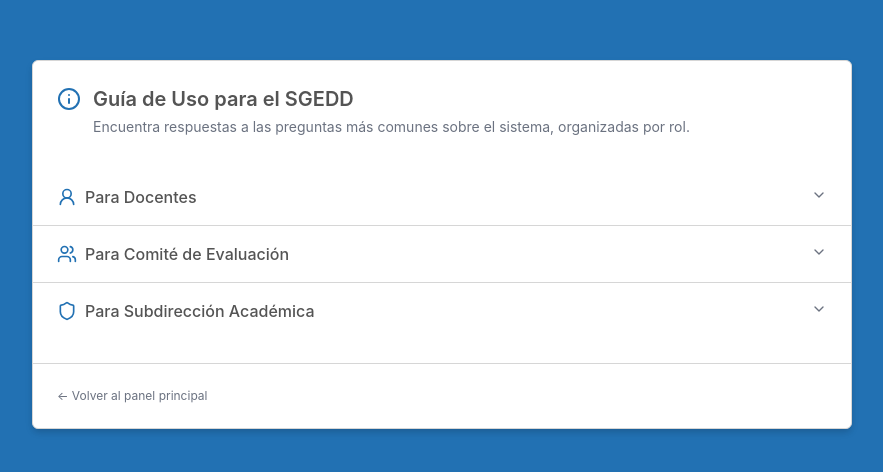
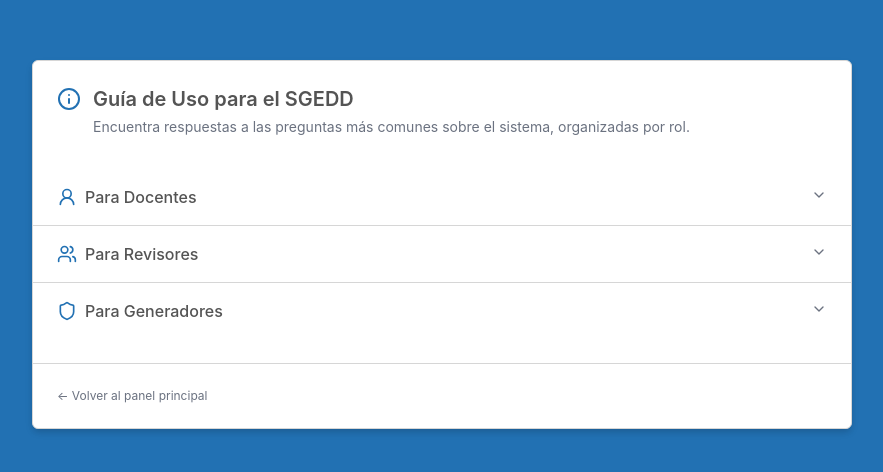
Before and after one commit to umdalecs/sgedd, a Next.js app: page /guia_uso in a window 1280 px wide. Shown: the part 156-628 px from the top of the page, without its empty margins (198-1081 px from the left). Built offline with nearby package versions, Linux system fonts and the light colour scheme.

Commit message:
Cambio_guia-de_uso (#31)
* main

* cambios de guia de uso

```diff
--- a/src/app/guia_uso/page.tsx
+++ b/src/app/guia_uso/page.tsx
@@ -37,23 +37,23 @@ const sections: Section[] = [
     ],
   },
   {
-    id: "comite",
+      id: "revisores",
     icon: Users,
-    title: "Para Comité de Evaluación",
+    title: "Para Revisores",
     faqs: [
-      { q: "¿Cómo reviso solicitudes pendientes?", a: "En “Revisiones” verás pestañas con pendientes de firma y visto bueno." },
-      { q: "¿Cómo firmo un documento?", a: "Abre el documento en “Revisiones”, revisa su contenido y pulsa “Firmar”." },
-      { q: "¿Cómo veo el historial?", a: "En el detalle del documento, sección “Historial”, verás la trazabilidad." },
+      { q: "¿Cómo evalúo una solicitud?", a: "Ve a tu 'Bandeja de Entrada', abre el expediente del docente y usa el visor para aprobar o rechazar cada evidencia." },
+      { q: "¿Es obligatorio dejar comentarios al rechazar?", a: "Sí, debes especificar la razón del rechazo para que el docente pueda realizar las correcciones necesarias." },
+      { q: "¿Puedo cambiar un dictamen?", a: "Solo si el periodo de revisión sigue abierto; busca el documento en el historial y edita el estado." },
     ],
   },
   {
-    id: "subdireccion",
+    id: "generadores",
     icon: Shield,
-    title: "Para Subdirección Académica",
+    title: "Para Generadores",
     faqs: [
-      { q: "¿Cómo valido actas de resultados?", a: "En “Revisiones” filtra por Actas y usa aprobar o rechazar." },
-      { q: "¿Cómo gestiono solicitudes?", a: "En “Generadores” → “Solicitudes” puedes aprobar, rechazar o pedir correcciones." },
-      { q: "¿Dónde veo notificaciones globales?", a: "Haz clic en la campana de la barra superior para ver los mensajes." },
+      { q: "¿Cómo genero el acta final?", a: "Una vez que todos los documentos del docente estén validados, ve a 'Generar Acta' y el sistema creará el PDF oficial." },
+      { q: "¿Cómo aplico mi firma digital?", a: "El sistema usará tu firma cargada en el perfil automáticamente al generar los documentos oficiales." },
+      { q: "¿Dónde descargo los reportes semestrales?", a: "En el panel de administración, sección 'Reportes', puedes descargar el Excel con el resumen del periodo." },
     ],
   },
 ];
```
